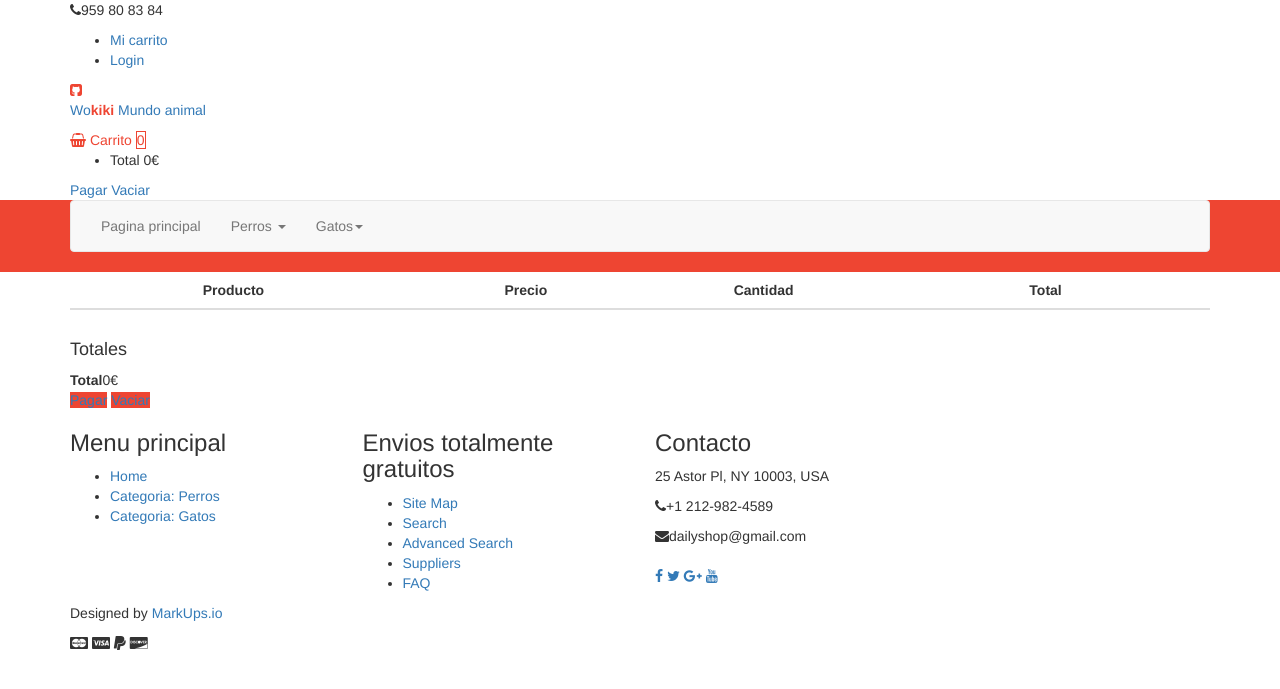
After one commit to PineappleExpress13/Tienda-Online-php---Practica, a CodeIgniter app: page /Practica/index.php/carrito/Index in a window 1280 px wide. The commit adds this page. Shown: the top 689 px of the page. Run offline with CodeIgniter, Linux system fonts and the light colour scheme; lists and menus that the app fills with data are empty; some libraries are stand-ins or nearby versions.

Commit message:
Implementado carrito

```diff
--- a/application/controllers/Carrito.php
+++ b/application/controllers/Carrito.php
@@ -14,22 +14,36 @@ public function __construct()
           $articulo=array(
             'id'         => $id,
             'cantidad'   => $cantidad,
+            'nombre'     => $this->Modelo_producto->NombreProducto($id),
+            'imagen'     => $this->Modelo_producto->ImagenProducto($id),
             'precio'     => $this->Modelo_producto->PrecioProducto($id)
           );
 
           $this->carro->Add($articulo);
+          redirect(site_url('/Carrito/Index'));
         }
 
-        public function Borrar()
+        public function Borrar($id)
         {
-
+            $this->carro->remove_producto($id);
+            redirect(site_url('/Carrito/Index'));
         }
 
         public function Vaciar()
         {
+            $this->carro->destroy();
+            redirect(site_url('/Carrito/Index'));
 
+        }
+
+        public function Index()
+        {
+            $this->load->view('Vista_cabecera');
+            $this->load->view('Vista_carrito');
+            $this->load->view('Vista_pie');
         }
 
 
 
+
 }
--- a/application/views/Vista_cabecera.php
+++ b/application/views/Vista_cabecera.php
@@ -74,7 +74,7 @@
               <!-- / header top left -->
               <div class="aa-header-top-right">
                 <ul class="aa-head-top-nav-right">
-                  <li class="hidden-xs"><a href="cart.html">Mi carrito</a></li>
+                  <li class="hidden-xs"><a href="<?=site_url('Carrito/Index')?>">Mi carrito</a></li>
                   <?php if(!$this->session->userdata('login')):?>
                   <li><a href="" data-toggle="modal" data-target="#login-modal">Login</a></li>
                   <?php else:?>
@@ -108,44 +108,46 @@
                 <a class="aa-cart-link" href="#">
                   <span class="fa fa-shopping-basket"></span>
                   <span class="aa-cart-title">Carrito</span>
-                  <span class="aa-cart-notify">0</span>
+                  <span class="aa-cart-notify"><?=$this->carro->articulos_total();?></span>
                 </a>
 
 
                   <!--PHP AQuí-->
                 <div class="aa-cartbox-summary">
                   <ul>
-                    <li>
-                      <a class="aa-cartbox-img" href="#"><img src="img/woman-small-2.jpg" alt="img"></a>
-                      <div class="aa-cartbox-info">
-                        <h4><a href="#">Product Name</a></h4>
-                        <p>1 x $250</p>
-                      </div>
-                      <a class="aa-remove-product" href="#"><span class="fa fa-times"></span></a>
-                    </li>
-                    <li>
-                      <a class="aa-cartbox-img" href="#"><img src="img/woman-small-1.jpg" alt="img"></a>
-                      <div class="aa-cartbox-info">
-                        <h4><a href="#">Product Name</a></h4>
-                        <p>1 x $250</p>
-                      </div>
-                      <a class="aa-remove-product" href="#"><span class="fa fa-times"></span></a>
-                    </li>
+                      <?php if($this->carro->get_content()!=null) : ?>
+                        <?php foreach($this->carro->get_content() as $campo) :
+
+                            if(is_array($campo)) : ?>
+                            <li>
+                           <a class="aa-cartbox-img" href="<?=site_url('/Productos/Producto/'.$campo['id'])?>"><img src="<?=base_url().$campo['imagen']?>"></a>
+                            <div class="aa-cartbox-info">
+                            <h4><a class="aa-cart-title" href="<?=site_url('/Productos/Producto/'.$campo['id'])?>"><?=$campo['nombre']?></a></h4>
+                            <p><?=$campo['cantidad']?> x <?=$campo['precio']?>€</p>
+                            </div>
+                            <a class ="aa-remove-product" href='<?=site_url('/Carrito/Borrar/'.$campo['unique_id'])?>'><span class="fa fa-times" aria-hidden="true"></span></a>
+                            </li>
+
+                       <?php
+                       endif;
+                       endforeach;
+                       endif;?>
                     <li>
                       <span class="aa-cartbox-total-title">
                         Total
                       </span>
                       <span class="aa-cartbox-total-price">
-                        $500
+                        <?=$this->carro->precio_total()?>€
                       </span>
                     </li>
                   </ul>
-                  <a class="aa-cartbox-checkout aa-primary-btn" href="checkout.html">Checkout</a>
+                  <a class="aa-cartbox-checkout aa-primary-btn" href="checkout.html">Pagar</a>
+                  <a  class="aa-cartbox-checkout aa-primary-btn" href="<?=site_url('/Carrito/Vaciar')?>" class="aa-cart-view-btn">Vaciar</a>
                 </div>
               </div>
               <!-- / cart box -->
               <!-- search box -->
-              <div class="aa-search-box">
+              <!--<div class="aa-search-box">
                 <form action="">
                   <input type="text" name="" id="" placeholder="Buscar aquí ej: 'Gatos' ">
                   <button type="submit"><span class="fa fa-search"></span></button>
--- /dev/null
+++ b/application/views/Vista_carrito.php
@@ -0,0 +1,76 @@
+<!DOCTYPE html>
+<html lang="en">
+  <head>
+    <meta charset="utf-8">
+    <meta http-equiv="X-UA-Compatible" content="IE=edge">
+    <meta name="viewport" content="width=device-width, initial-scale=1">
+   </head>
+  <body>
+
+  <!-- / catg header banner section -->
+
+ <!-- Cart view section -->
+ <section id="cart-view">
+   <div class="container">
+     <div class="row">
+       <div class="col-md-12">
+         <div class="cart-view-area">
+           <div class="cart-view-table">
+             <form action="">
+               <div class="table-responsive">
+                  <table class="table">
+                    <thead>
+                      <tr>
+                          <th></th>
+                          <th></th>
+                        <th>Producto</th>
+                        <th>Precio</th>
+                        <th>Cantidad</th>
+                        <th>Total</th>
+                      </tr>
+                    </thead>
+                    <tbody>
+                        <?php if($this->carro->get_content()!=null) : ?>
+                        <?php foreach($this->carro->get_content() as $campo) :
+
+                            if(is_array($campo)) : ?>
+
+                         <tr>
+                            <td><a href='<?=site_url('/Carrito/Borrar/'.$campo['unique_id'])?>'><span class="fa fa-times" aria-hidden="true"></span></a></td>
+                            <td><img src="<?=base_url().$campo['imagen']?>"></td>
+                            <td><a class="aa-cart-title" href="<?=site_url('/Productos/Producto/'.$campo['id'])?>"><?=$campo['nombre']?></a></td>
+                            <td><?=$campo['precio']?>€</td>
+                            <td><?=$campo['cantidad']?></td>
+                            <td><?=$campo['total']?>€</td>
+                      </tr>
+
+                       <?php
+                       endif;
+                       endforeach;
+                       endif;?>
+                      </tbody>
+                  </table>
+                </div>
+             </form>
+             <!-- Cart Total view -->
+             <div class="cart-view-total">
+               <h4>Totales</h4>
+               <table class="aa-totals-table">
+                 <tbody>
+                   <tr>
+                     <th>Total</th>
+                     <td><?=$this->carro->precio_total()?>€</td>
+                   </tr>
+                 </tbody>
+               </table>
+               <a href="#" class="aa-cart-view-btn">Pagar</a>
+               <a href="<?=site_url('/Carrito/Vaciar')?>" class="aa-cart-view-btn">Vaciar</a>
+             </div>
+           </div>
+         </div>
+       </div>
+     </div>
+   </div>
+ </section>
+   </body>
+</html>
--- a/application/views/Vista_categoria.php
+++ b/application/views/Vista_categoria.php
@@ -56,7 +56,7 @@
                 <li>
                   <figure>
                     <img src="<?=base_url().$producto['imagen']?>">
-                    <a class="aa-add-card-btn"href="#"><span class="fa fa-shopping-cart"></span>Añadir al carro</a>
+                    <a class="aa-add-card-btn" href="<?= site_url('/Carrito/Add/'.$producto["id"].'/1')?>"><span class="fa fa-shopping-cart"></span>Añadir al carro</a>
                     <figcaption>
                       <h4 class="aa-product-title"><a href="<?=base_url().'Productos/Producto/'.$producto['id']?>"><?=$producto['nombre']?></a></h4>
                       <span class="aa-product-price"><?=$producto['precio_venta']?> €</span>
--- a/application/views/Vista_principal.php
+++ b/application/views/Vista_principal.php
@@ -139,7 +139,7 @@
                         <li>
                             <figure>
                                 <img src="<?=base_url().$gato['imagen']?>">
-                                <a class="aa-add-card-btn"href="#"><span class="fa fa-shopping-cart"></span>Añadir al carro</a>
+                                <a class="aa-add-card-btn"href="<?= site_url('/Carrito/Add/'.$gato["id"].'/1')?>"><span class="fa fa-shopping-cart"></span>Añadir al carro</a>
                                 <figcaption>
                                     <h4 class="aa-product-title"><a href="<?=site_url('Productos/Producto/'.$gato['id'])?>"><?=$gato['nombre']?></a></h4>
                                     <span class="aa-product-price"><?=$gato['precio_venta']?>€</span>
@@ -167,7 +167,7 @@
                         <li>
                             <figure>
                                 <img src="<?=base_url().$perro['imagen']?>">
-                                <a class="aa-add-card-btn"href="#"><span class="fa fa-shopping-cart"></span>Añadir al carro</a>
+                                <a class="aa-add-card-btn"href="<?= site_url('/Carrito/Add/'.$perro["id"].'/1')?>"><span class="fa fa-shopping-cart"></span>Añadir al carro</a>
                                 <figcaption>
                                     <h4 class="aa-product-title"><a href="<?=site_url('Productos/Producto/'.$perro['id'])?>"><?=$perro['nombre']?></a></h4>
                                     <span class="aa-product-price"><?=$perro['precio_venta']?>€</span>
--- a/application/views/Vista_producto.php
+++ b/application/views/Vista_producto.php
@@ -87,7 +87,7 @@
                       </p>
                     </div>
                     <div class="aa-prod-view-bottom">
-                      <a class="aa-add-to-cart-btn" href="#">Añadir al carrito</a>
+                      <a class="aa-add-to-cart-btn" href="<?= site_url('/Carrito/Add/'.$producto[0]["id"].'/1')?>">Añadir al carrito</a>
                     </div>
                   </div>
                 </div>
```
Also changed, not shown: application/models/Modelo_producto.php (+22 -0 lines).
